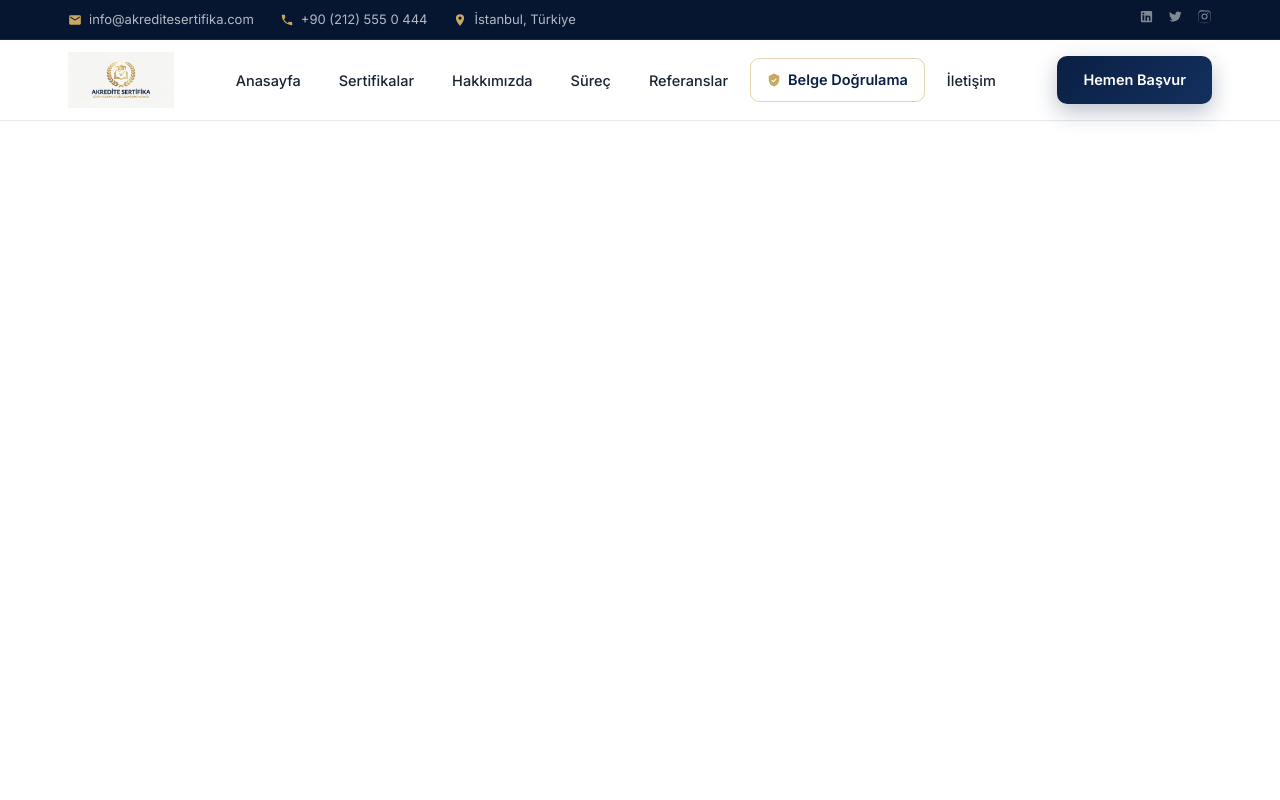
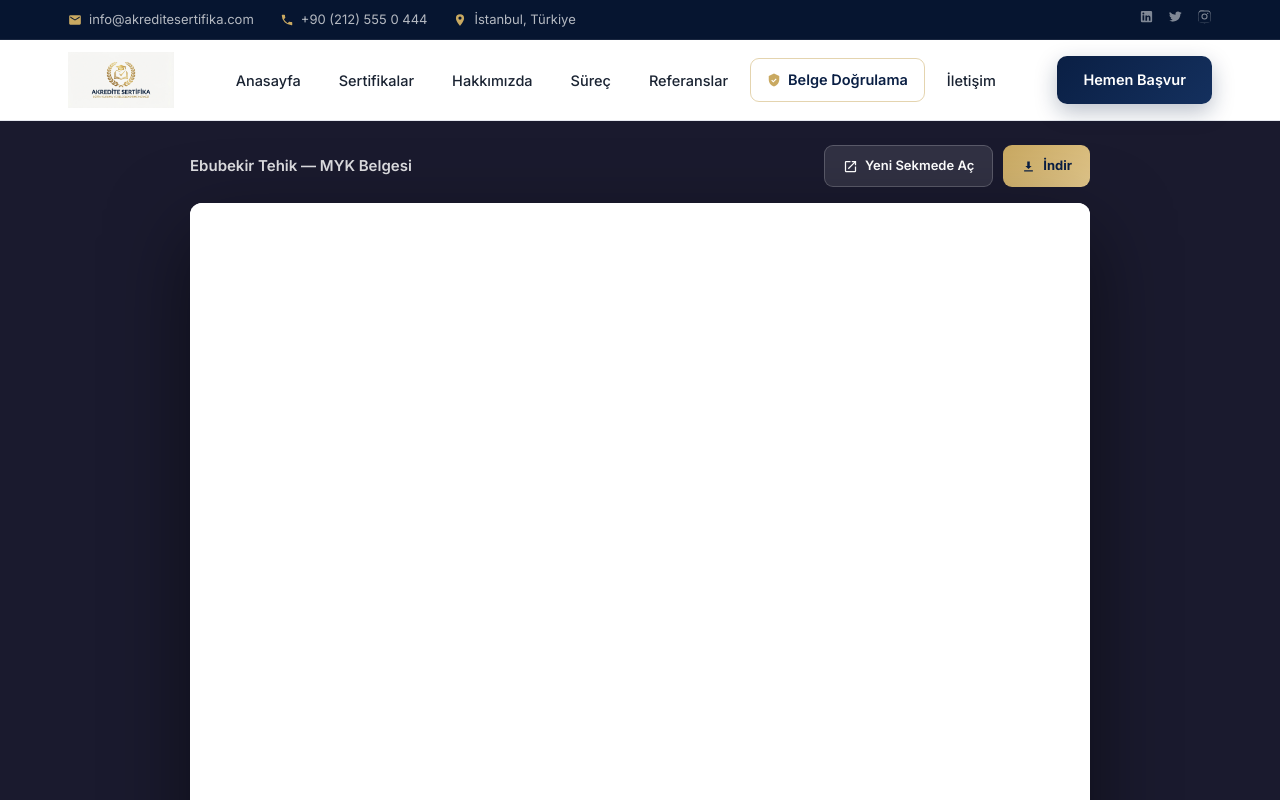
Before and after one commit to satoshikulu/akreditesertifika, a React (Vite) app: page /ebubekirtehikpdf in a window 1280 px wide. Shown: the top 800 px of the page. Built offline with nearby package versions, Linux system fonts and the light colour scheme.

Commit message:
feat: MYK belgesi sayfasina indir ve yeni sekme butonlari eklendi

```diff
--- a/src/pages/EbubekirMYK.jsx
+++ b/src/pages/EbubekirMYK.jsx
@@ -1,11 +1,109 @@
 export default function EbubekirMYK() {
+  const pdfUrl = '/ebubekirtehikPDFMYK.pdf'
+
   return (
-    <div style={{ width: '100%', height: '100vh', margin: 0, padding: 0 }}>
-      <iframe
-        src="/ebubekirtehikPDFMYK.pdf"
-        title="Ebubekir Tehik MYK Belgesi"
-        style={{ width: '100%', height: '100%', border: 'none', display: 'block' }}
-      />
+    <div style={{
+      minHeight: '100vh',
+      background: '#1a1a2e',
+      display: 'flex',
+      flexDirection: 'column',
+      alignItems: 'center',
+      padding: '24px 16px',
+      boxSizing: 'border-box',
+    }}>
+      {/* Toolbar */}
+      <div style={{
+        width: '100%',
+        maxWidth: '900px',
+        display: 'flex',
+        justifyContent: 'space-between',
+        alignItems: 'center',
+        marginBottom: '16px',
+        gap: '12px',
+        flexWrap: 'wrap',
+      }}>
+        <span style={{
+          color: 'rgba(255,255,255,0.85)',
+          fontFamily: 'Inter, sans-serif',
+          fontSize: '15px',
+          fontWeight: 600,
+        }}>
+          Ebubekir Tehik — MYK Belgesi
+        </span>
+        <div style={{ display: 'flex', gap: '10px' }}>
+          <a
+            href={pdfUrl}
+            target="_blank"
+            rel="noopener noreferrer"
+            style={{
+              display: 'inline-flex',
+              alignItems: 'center',
+              gap: '7px',
+              padding: '9px 18px',
+              borderRadius: '9px',
+              background: 'rgba(255,255,255,0.1)',
+              border: '1px solid rgba(255,255,255,0.2)',
+              color: '#fff',
+              fontFamily: 'Inter, sans-serif',
+              fontSize: '13px',
+              fontWeight: 600,
+              textDecoration: 'none',
+              cursor: 'pointer',
+            }}
+          >
+            <svg width="15" height="15" viewBox="0 0 24 24" fill="currentColor">
+              <path d="M19 19H5V5h7V3H5a2 2 0 00-2 2v14a2 2 0 002 2h14a2 2 0 002-2v-7h-2v7zM14 3v2h3.59l-9.83 9.83 1.41 1.41L19 6.41V10h2V3h-7z"/>
+            </svg>
+            Yeni Sekmede Aç
+          </a>
+          <a
+            href={pdfUrl}
+            download="EbubekirTehik_MYK.pdf"
+            style={{
+              display: 'inline-flex',
+              alignItems: 'center',
+              gap: '7px',
+              padding: '9px 18px',
+              borderRadius: '9px',
+              background: 'linear-gradient(135deg, #c9a961, #e0c58a)',
+              border: 'none',
+              color: '#0a1f44',
+              fontFamily: 'Inter, sans-serif',
+              fontSize: '13px',
+              fontWeight: 700,
+              textDecoration: 'none',
+              cursor: 'pointer',
+            }}
+          >
+            <svg width="15" height="15" viewBox="0 0 24 24" fill="currentColor">
+              <path d="M12 16l-5-5h3V4h4v7h3l-5 5zm-7 2h14v2H5v-2z"/>
+            </svg>
+            İndir
+          </a>
+        </div>
+      </div>
+
+      {/* PDF iframe */}
+      <div style={{
+        width: '100%',
+        maxWidth: '900px',
+        flex: 1,
+        borderRadius: '12px',
+        overflow: 'hidden',
+        boxShadow: '0 30px 80px rgba(0,0,0,0.5)',
+      }}>
+        <iframe
+          src={pdfUrl}
+          title="Ebubekir Tehik MYK Belgesi"
+          style={{
+            width: '100%',
+            height: '85vh',
+            border: 'none',
+            display: 'block',
+            background: '#fff',
+          }}
+        />
+      </div>
     </div>
   )
 }
```
